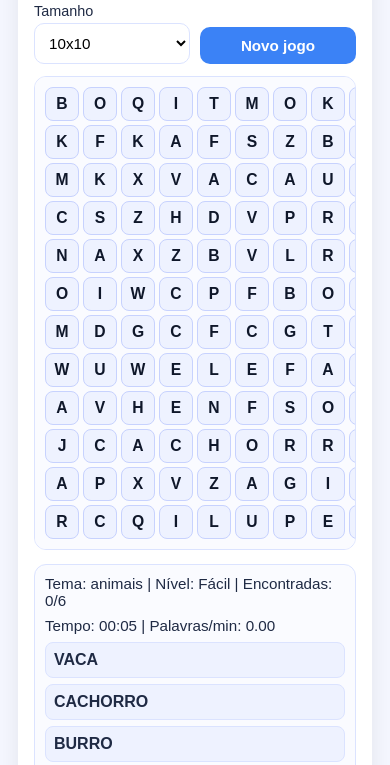
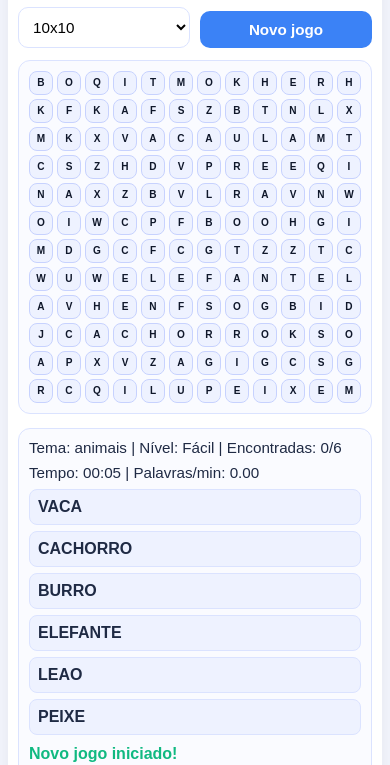
Before and after one commit to ldavip/kids-games, a plain HTML site: page word/search/index.html in a window 390 px wide. Shown: the part 142-907 px from the top of the page. Drawn offline with Linux system fonts and the light colour scheme.

Commit message:
feat: add responsiveness

```diff
--- a/word/search/index.html
+++ b/word/search/index.html
@@ -90,7 +90,7 @@
       }
 
       .board-wrap {
-        overflow: auto;
+        overflow: hidden;
         border: 1px solid #dbe3ff;
         border-radius: 12px;
         padding: 10px;
@@ -99,14 +99,14 @@
 
       .board {
         display: grid;
-        gap: 4px;
+        gap: var(--gap, 4px);
         user-select: none;
         touch-action: none;
       }
 
       .cell {
-        width: 34px;
-        height: 34px;
+        width: var(--cell-size, 34px);
+        height: var(--cell-size, 34px);
         display: flex;
         align-items: center;
         justify-content: center;
@@ -115,11 +115,13 @@
         border: 1px solid var(--cell-border);
         font-weight: 700;
         color: #0f172a;
-        font-size: 0.98rem;
+        font-size: calc(var(--cell-size, 34px) * 0.42);
         cursor: pointer;
         touch-action: none;
         -webkit-user-select: none;
         user-select: none;
+        padding: 0;
+        line-height: 1;
       }
 
       .cell.provisional {
@@ -198,6 +200,14 @@
 
         .content {
           grid-template-columns: 1fr;
+        }
+
+        body {
+          padding: 8px;
+        }
+
+        .app {
+          padding: 10px;
         }
       }
     </style>
@@ -542,9 +552,21 @@
         }
       }
 
+      function calcCellSize() {
+        const wrapEl = document.querySelector(".board-wrap");
+        const available = wrapEl.clientWidth - 20; // subtract padding 2*10
+        const gap = 4;
+        const size = state.size;
+        const cellSize = Math.floor((available - gap * (size - 1)) / size);
+        const clamped = Math.max(18, Math.min(40, cellSize));
+        document.documentElement.style.setProperty("--cell-size", `${clamped}px`);
+        document.documentElement.style.setProperty("--gap", `${gap}px`);
+        boardEl.style.gridTemplateColumns = `repeat(${size}, ${clamped}px)`;
+      }
+
       function renderBoard() {
         boardEl.innerHTML = "";
-        boardEl.style.gridTemplateColumns = `repeat(${state.size}, 34px)`;
+        calcCellSize();
 
         for (let r = 0; r < state.size; r++) {
           for (let c = 0; c < state.size; c++) {
@@ -786,6 +808,9 @@
 
       setupControls();
       startNewGame();
+      window.addEventListener("resize", () => {
+        calcCellSize();
+      });
     </script>
   </body>
 </html>
```
